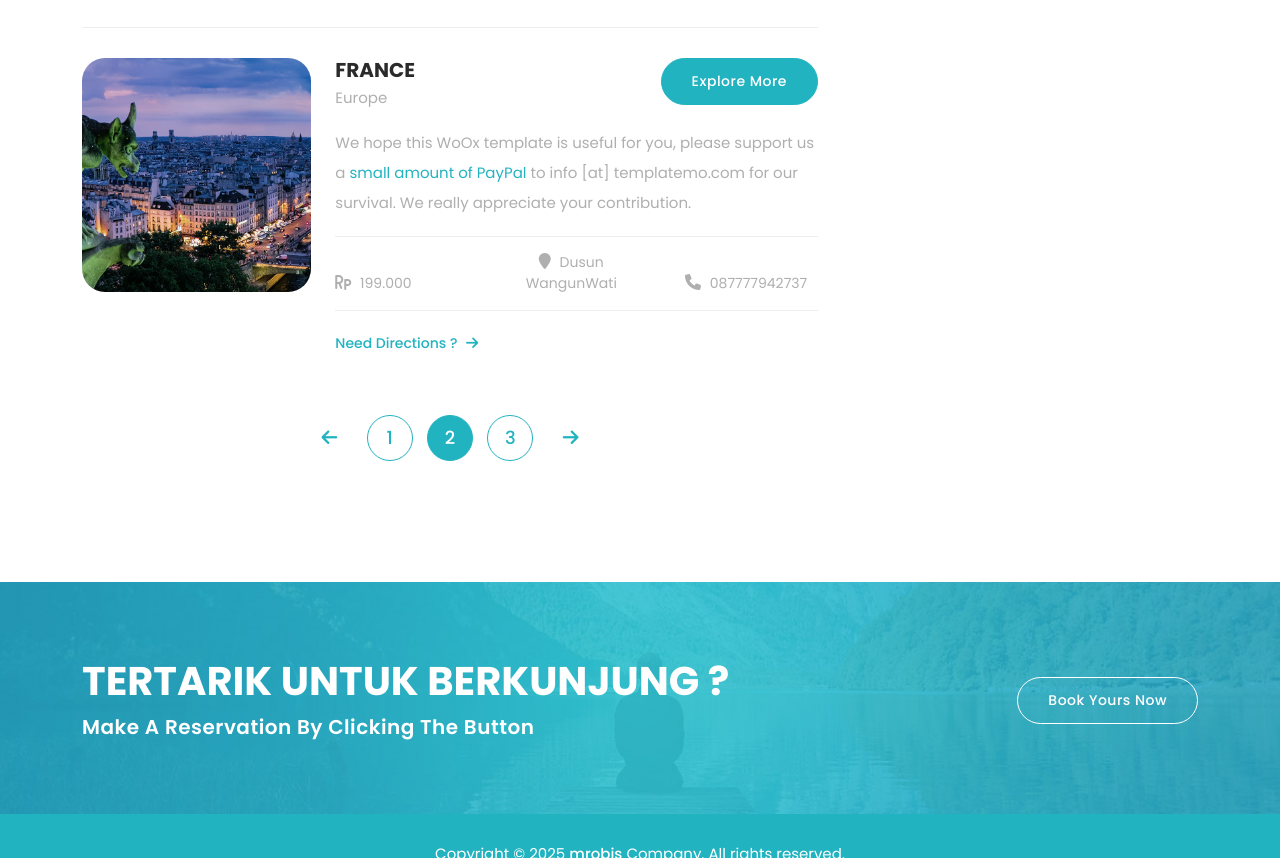
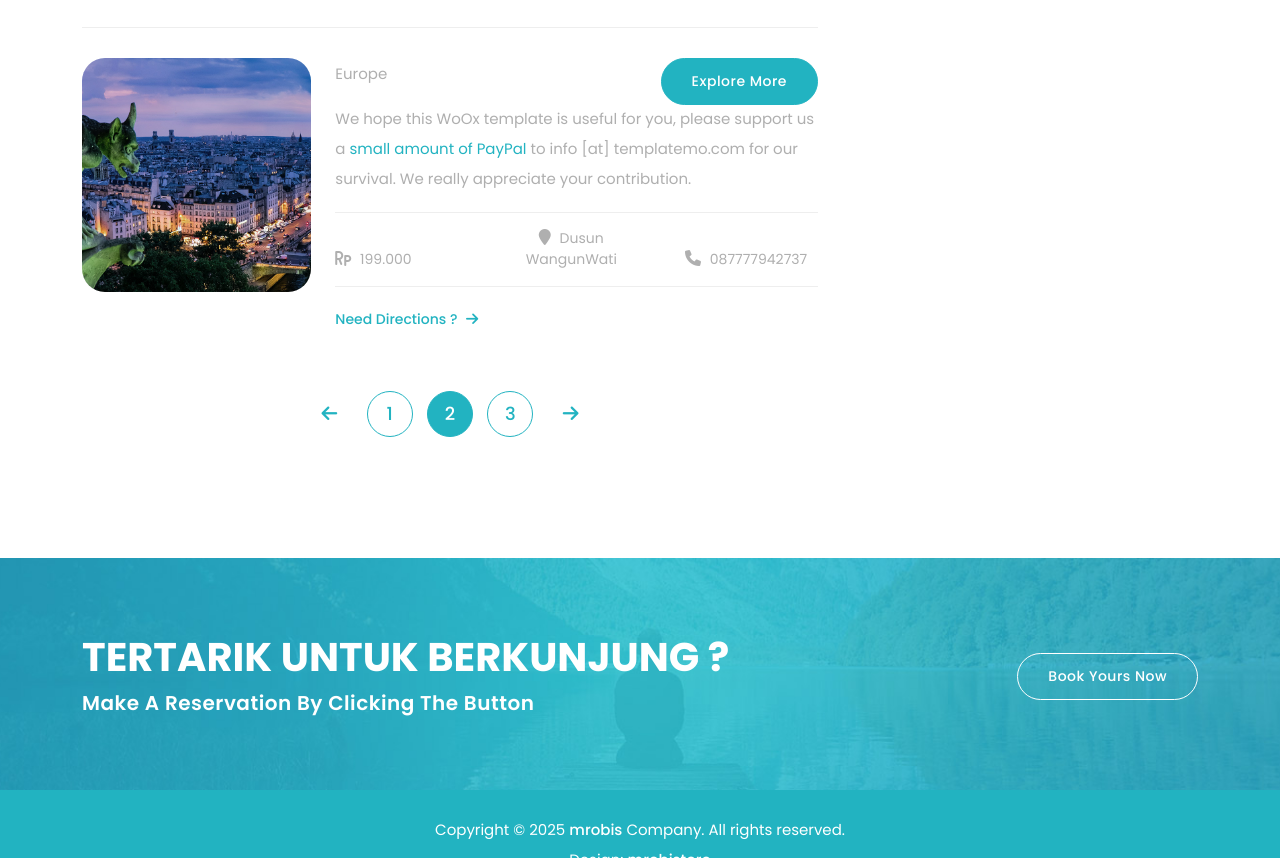
Before and after one commit to mrobistore/webdesa, a plain HTML site: page index.html in a window 1280 px wide. Shown: the part 1899-2757 px from the top of the page. Drawn offline with nearby package versions, Linux system fonts and the light colour scheme.

Commit message:
update index.html

```diff
--- a/index.html
+++ b/index.html
@@ -321,7 +321,7 @@ https://templatemo.com/tm-580-woox-travel
                     </div>
                     <div class="col-lg-8 col-sm-7">
                       <div class="right-content">
-                        <h4>FRANCE</h4>
+                        <h4></h4>
                         <span>Europe</span>
                         <div class="main-button">
                           <a href="about.html">Explore More</a>
```
